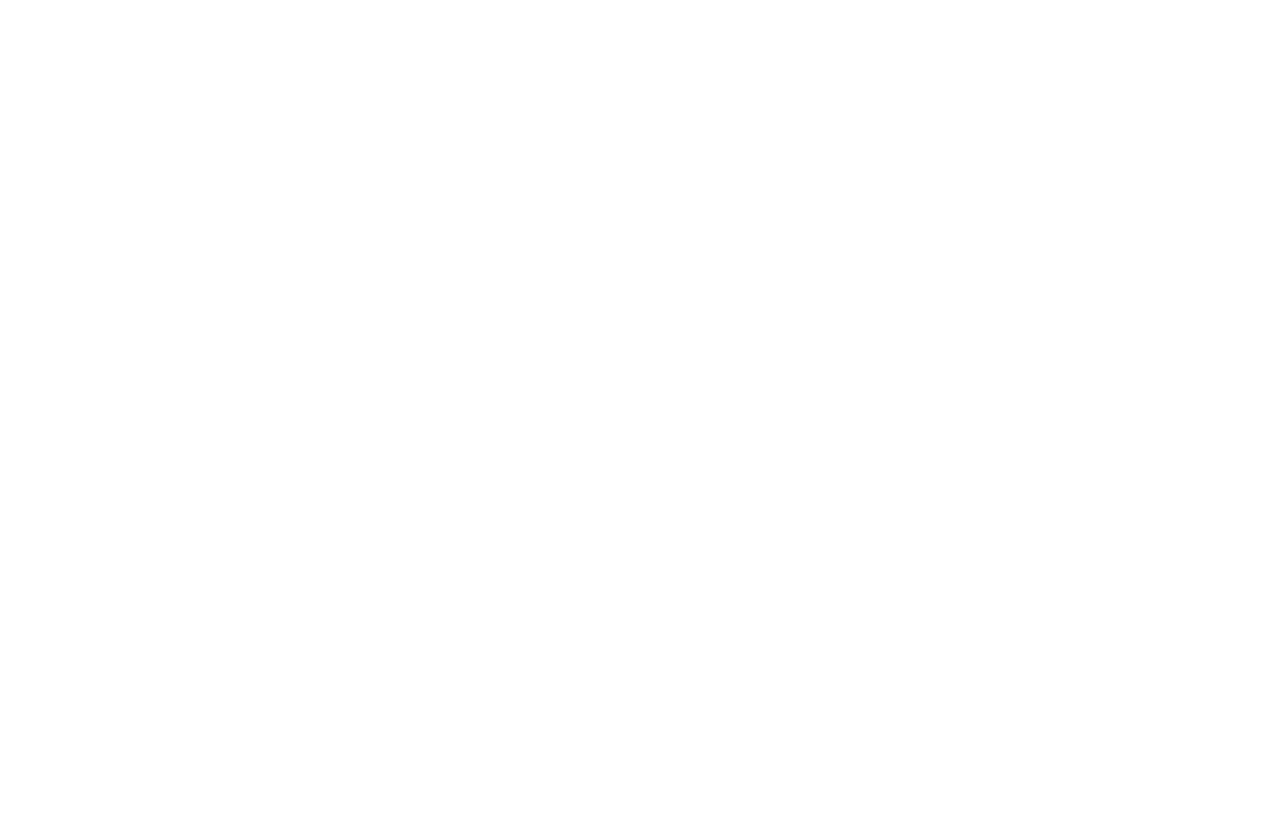
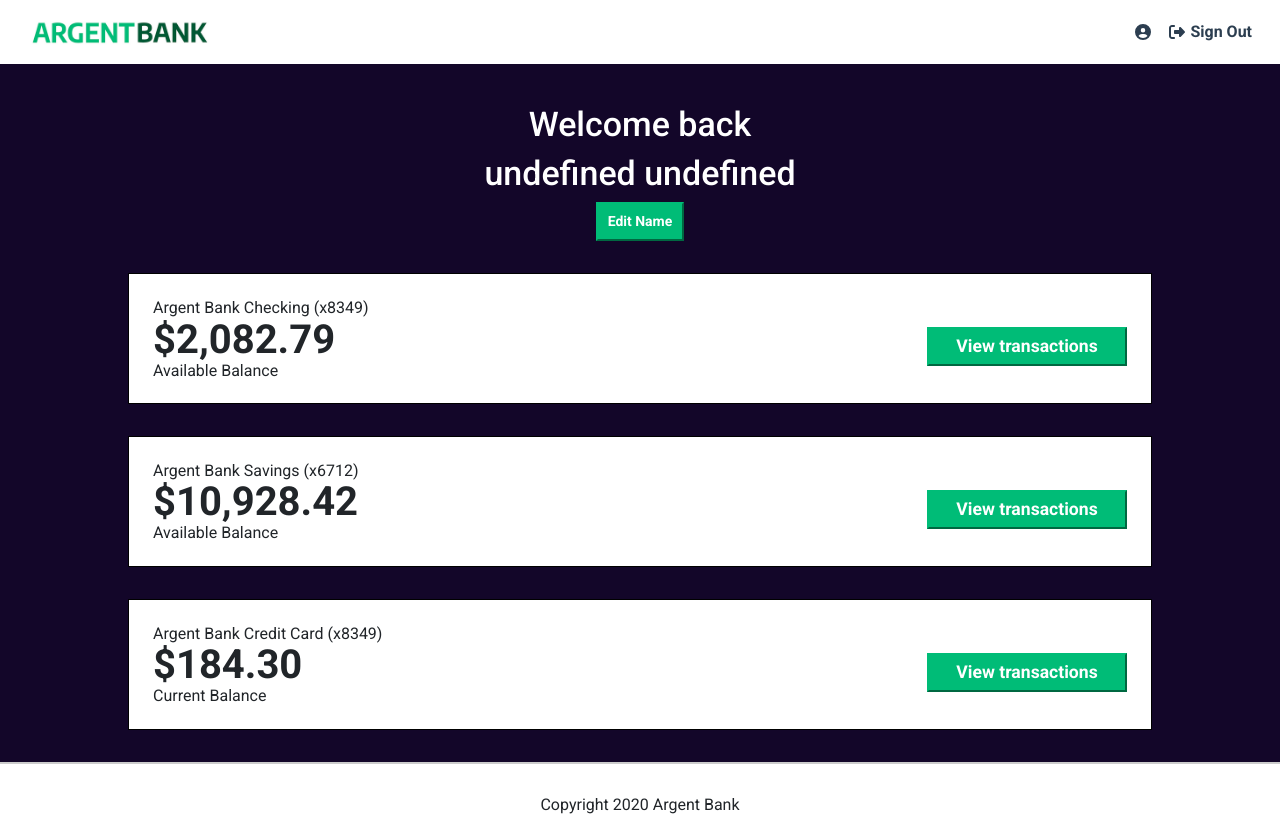
Before and after one commit to MaiiD7/ArgentBank, a React (Vite) app: page /profile in a window 1280 px wide. Before the commit this address had no page. Before the commit the page ends 800 px from the top, so only its background shows below. Built offline with nearby package versions, Linux system fonts and the light colour scheme; no server answers; sample sign-in values are in the browser's storage.

Commit message:
[FCT] Get user profile

```diff
--- a/src/App.jsx
+++ b/src/App.jsx
@@ -20,8 +20,8 @@ ReactDOM.createRoot(document.getElementById('root')).render(
           <Route path='/' element={<Home />} />
           {/* Login Page Route */}
           <Route path='/sign-in' element={<Login />} />
-          {/* Dashborad route with a parameter corresponding to the curretn user id */}
-          <Route path='/user' element={<Profile />} />
+          {/* Dashborad route with a parameter corresponding to the current profile id */}
+          <Route path='/profile' element={<Profile />} />
         </Routes>
       </Router>
     </React.StrictMode>
--- a/src/components/Navigation/Navigation.jsx
+++ b/src/components/Navigation/Navigation.jsx
@@ -4,7 +4,7 @@ import { useDispatch } from "react-redux";
 import { Link, useLocation, useNavigate } from "react-router-dom"
 import { setUserToken } from "../../redux/token";
 
-const Navigation = () => {
+const Navigation = (props) => {
   const location = useLocation().pathname;
   const navigate = useNavigate();
   const dispatch = useDispatch();
@@ -22,7 +22,7 @@ const Navigation = () => {
 
   return (
     <nav className="main-nav">
-      <Link className="main-nav-logo" to={location.includes('user') ? "/user" : "/"}>
+      <Link className="main-nav-logo" to={location.includes('profile') ? "/profile" : "/"}>
         <img
           className="main-nav-logo-image"
           src="src\assets\argentBankLogo.png"
@@ -31,11 +31,11 @@ const Navigation = () => {
         <h1 className="sr-only">Argent Bank</h1>
       </Link>
       <div>
-        {location.includes('user') ? (
+        {location.includes('profile') ? (
           <div style={{display: 'flex', gap: '10px'}}>
-            <Link className="main-nav-item" to="/user">
+            <Link className="main-nav-item" to="/profile">
               <FontAwesomeIcon icon={faCircleUser} />
-              Tony
+              {props.firstName}
             </Link>
             <Link className="main-nav-item" onClick={handleLogout}>
               <FontAwesomeIcon icon={faRightFromBracket} />
--- a/src/components/ProfileHeader/ProfileHeader.jsx
+++ b/src/components/ProfileHeader/ProfileHeader.jsx
@@ -1,7 +1,7 @@
-const ProfileHeader = () => (
+const ProfileHeader = (props) => (
   <div className="header">
     <h1 style={{fontSize: '34px'}}>Welcome back</h1>
-    <h2 style={{fontSize: '34px', lineHeight: 1.2}}>Tony Jarvis!</h2>
+    <h2 style={{fontSize: '34px', lineHeight: 1.2}}>{`${props.firstName} ${props.lastName}`}</h2>
     <button className="edit-button">Edit Name</button>
   </div>
 )
--- a/src/pages/Home.jsx
+++ b/src/pages/Home.jsx
@@ -10,7 +10,7 @@ const Home = () => {
   useEffect(() => {
     // If user connected, navigate to his dashboard
     if (localStorage.getItem('token') !== null || sessionStorage.getItem('token') !== null) {
-      navigate('/user')
+      navigate('/profile')
     }
   }, []);
 
--- a/src/pages/Login.jsx
+++ b/src/pages/Login.jsx
@@ -21,7 +21,7 @@ const Login = () => {
   useEffect(() => {
     // If user connected, navigate to his dashboard
     if (localStorage.getItem('token') !== null || sessionStorage.getItem('token') !== null) {
-      navigate('/user')
+      navigate('/profile')
     }
   }, []);
 
@@ -40,7 +40,7 @@ const Login = () => {
         if (response.status === 200) {
           dispatch(setUserToken(response.data.body.token))
           message.classList.add("hidden")
-          navigate("/user")
+          navigate("/profile")
         }
       })
       .catch(() => {
--- a/src/pages/Profile.jsx
+++ b/src/pages/Profile.jsx
@@ -1,13 +1,15 @@
-import { useEffect } from "react"
+import { useEffect, useState } from "react"
 import AccountContainer from "../components/AccountContainer/AccountContainer"
 import Footer from "../components/Footer/Footer"
 import Navigation from "../components/Navigation/Navigation"
 import ProfileHeader from "../components/ProfileHeader/ProfileHeader"
 import { useNavigate } from "react-router-dom"
 import { useSelector } from "react-redux"
+import axios from "axios"
 
 const Profile = () => {
   const navigate = useNavigate();
+  const [userProfile, setUserProfile] = useState({});
   const { token } = useSelector((state) => state.token);
   const { remember } = useSelector((state) => state.remember);
 
@@ -28,15 +30,24 @@ const Profile = () => {
     if (localStorage.getItem('token') === null && (sessionStorage.getItem('token') === null )) {
       navigate('/sign-in')
     }
+
+    // If user connected, load user informaions
+    axios
+    .post("http://localhost:3001/api/v1/user/profile",{}, {
+        headers: {
+        Authorization: 'Bearer' + token
+      }
+    }).then((response) => {
+      setUserProfile(response.data.body)
+    })
+
   }, []);
-
-
 
   return (
     <div style={{height: '100%', display: 'flex', flexDirection: 'column', lineHeight: 1.1}}>
-    <Navigation/>
+    <Navigation firstName={userProfile.firstName} />
     <main className="main">
-      <ProfileHeader/>
+      <ProfileHeader firstName={userProfile.firstName} lastName={userProfile.lastName}/>
       <AccountContainer/>
     </main>
     <Footer/>
```
